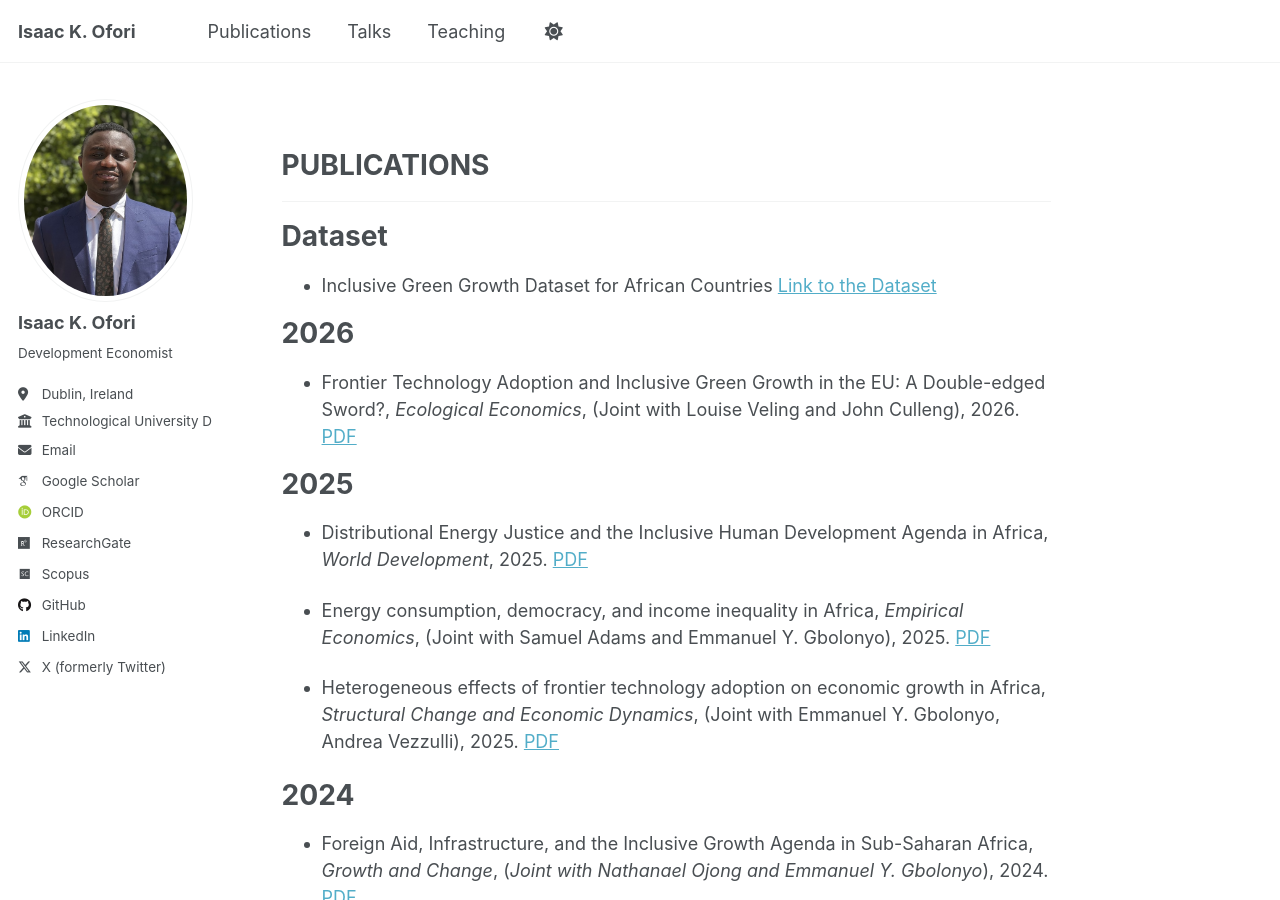
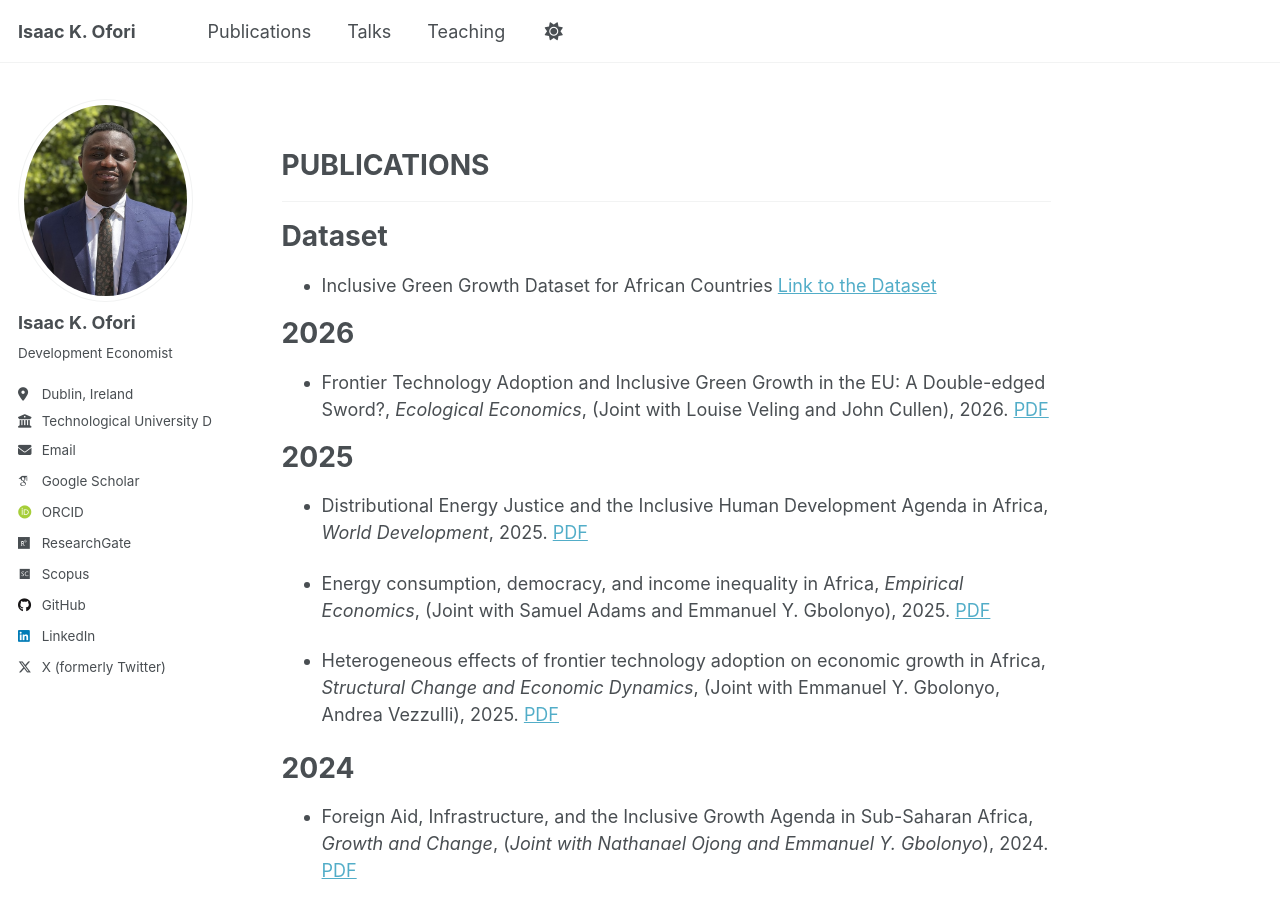
Before and after one commit to ikofori/ikofori.github.io, a Jekyll site: the page built from _pages/research.md, in a window 1280 px wide and 900 px high. Built offline with Jekyll 4.4.1, drawn with Linux system fonts in a browser that asks for light colours; some web fonts are replaced; a script that is not in the unit is left out.

Commit message:
Fix typo in author name in research.md

```diff
--- a/_pages/research.md
+++ b/_pages/research.md
@@ -14,7 +14,7 @@ permalink: /research/
 - Inclusive Green Growth Dataset for African Countries [Link to the Dataset](https://zenodo.org/records/12529764) <br/>
 
 # 2026
-- Frontier Technology Adoption and Inclusive Green Growth in the EU: A Double-edged Sword?, *Ecological Economics*, (Joint with Louise Veling and John Culleng), 2026. [PDF](https://papers.ssrn.com/sol3/papers.cfm?abstract_id=6094326) <br/>
+- Frontier Technology Adoption and Inclusive Green Growth in the EU: A Double-edged Sword?, *Ecological Economics*, (Joint with Louise Veling and John Cullen), 2026. [PDF](https://papers.ssrn.com/sol3/papers.cfm?abstract_id=6094326) <br/>
 
 # 2025
 - Distributional Energy Justice and the Inclusive Human Development Agenda in Africa, *World Development*, 2025. [PDF](https://doi.org/10.1016/j.worlddev.2025.107223) <br/>
```
